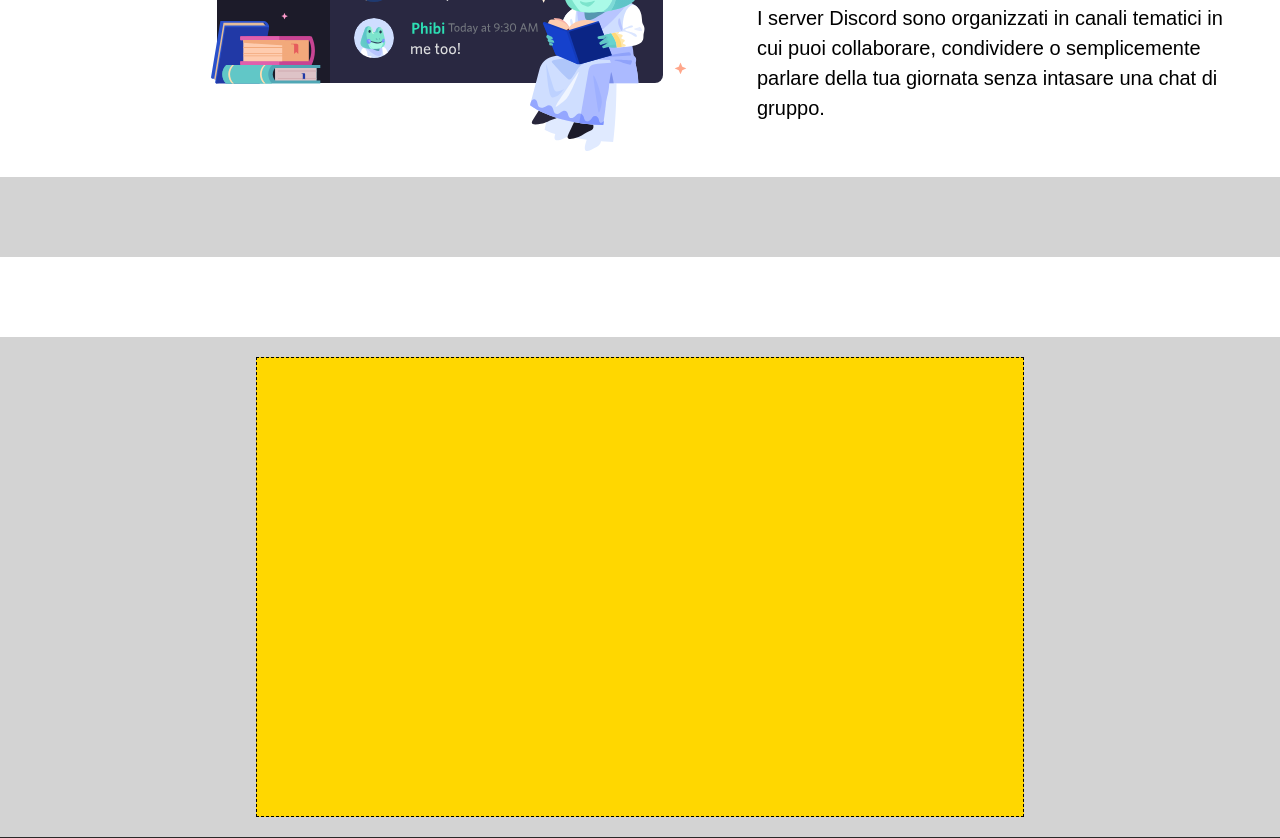
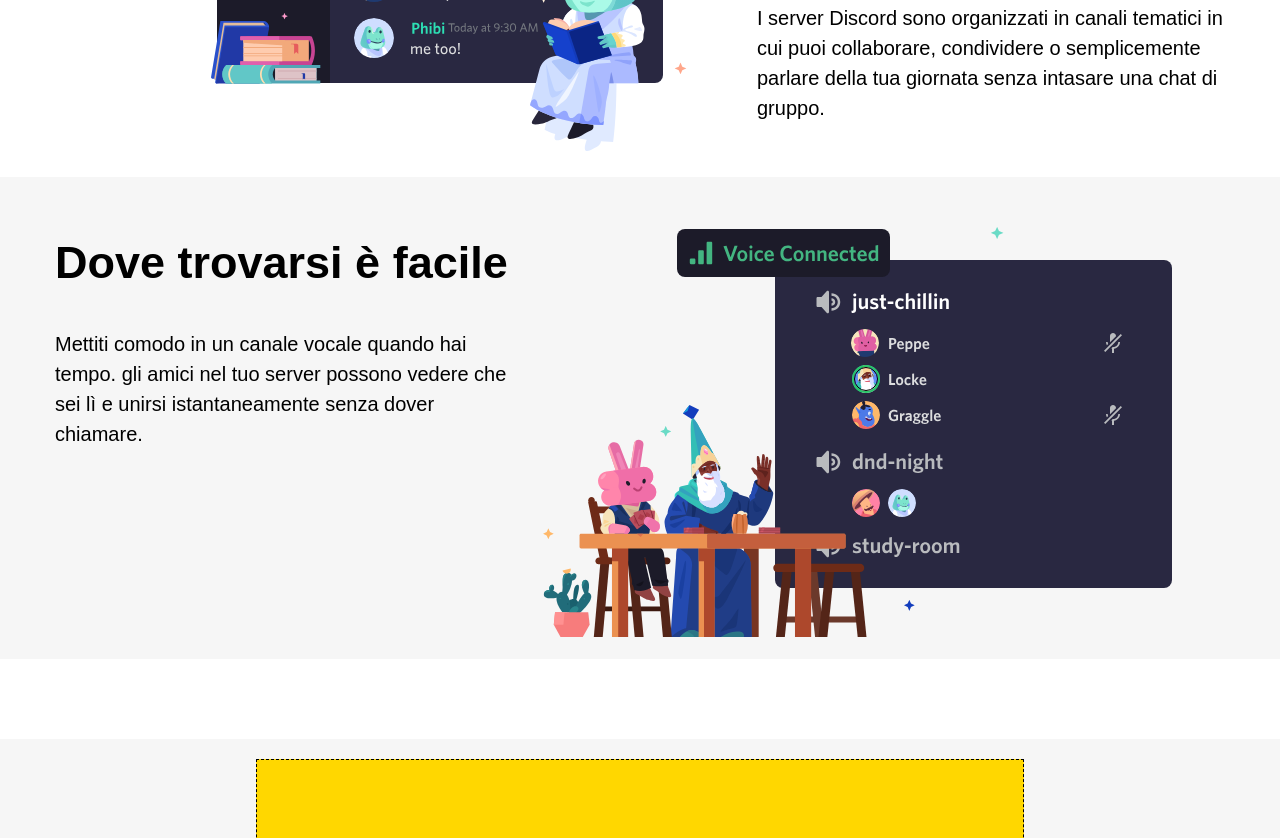
Before and after one commit to Giotreglia/htmlcss-discord, a plain HTML site: page index.html in a window 1280 px wide. Shown: the part 908-1746 px from the top of the page. Drawn offline with Linux system fonts and the light colour scheme.

Commit message:
Sezione 2

```diff
--- a/css/style.css
+++ b/css/style.css
@@ -48,12 +48,12 @@
 }
 
 main .section_container:nth-child(even) {
-    background-color: lightgrey;
+    background-color: rgb(246, 246, 246);
 }
 
 .debug .section_container_last {
     height: 500px;
-    background-color: lightgrey;
+    background-color: rgb(246, 246, 246);
     justify-content: center;
     align-items: center;
     padding: 20px 0px;
--- a/index.html
+++ b/index.html
@@ -66,8 +66,13 @@
         <!-- Sezione 2 -->
         <section class="section_container flex">
             <div class="section_left flex auto">
-                <div class="section_text"></div>
-                <div class="section_image"></div>
+                <div class="section_text">
+                    <h1 id="titolo_section">Dove trovarsi è facile</h1>
+                    <p id="testo_section">Mettiti comodo in un canale vocale quando hai tempo. gli amici nel tuo server possono vedere che sei lì e unirsi istantaneamente senza dover chiamare.</p>
+                </div>
+                <div class="section_image">
+                    <img class="section_image" src="img/item2.svg" alt="img_voice">
+                </div>
             </div>
         </section>
 
```
